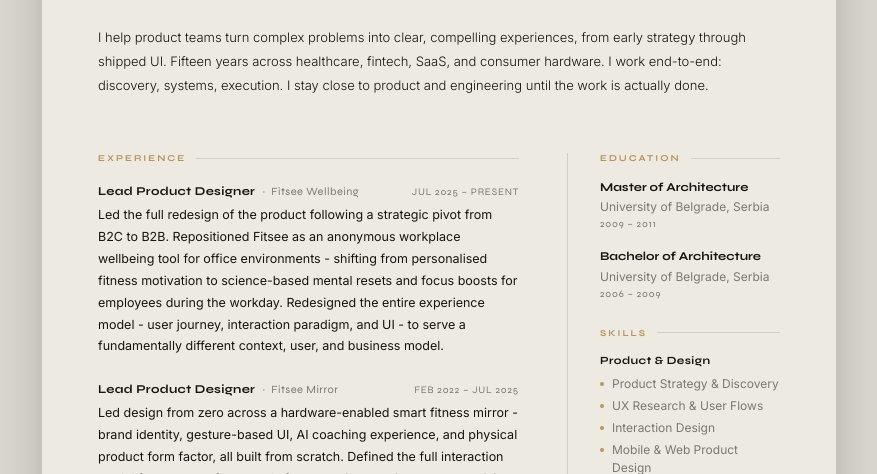
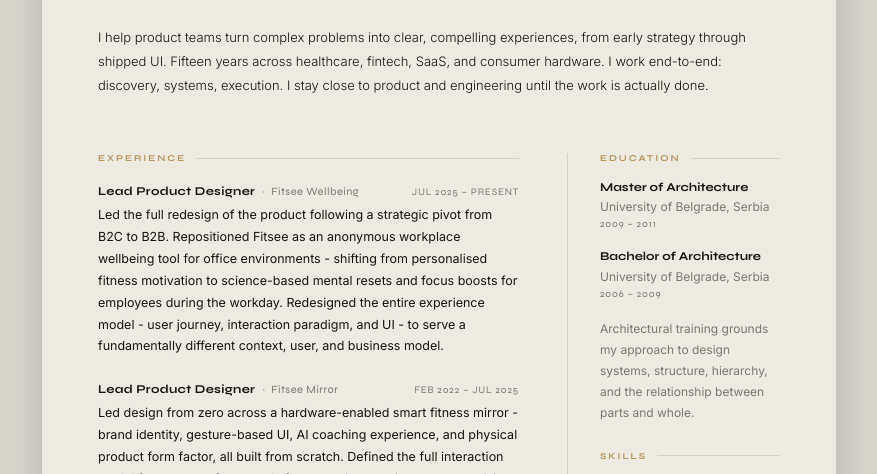
Before and after one commit to jovanmladenovic/portfolio, a website: page resume.html in a window 1280 px wide. Shown: the part 295-769 px from the top of the page, without its empty margins (201-1078 px from the left). Drawn offline with Linux system fonts and the light colour scheme.

Commit message:
Add architectural background note to Education section
Co-Authored-By: Claude Sonnet 4.6 <noreply@anthropic.com>

```diff
--- a/resume.html
+++ b/resume.html
@@ -502,6 +502,7 @@
             <div class="edu-school">University of Belgrade, Serbia</div>
             <div class="edu-dates">2006 – 2009</div>
           </div>
+          <p class="exp-body" style="margin-top: 12px; font-size: 12px; color: #7b7970;">Architectural training grounds my approach to design systems, structure, hierarchy, and the relationship between parts and whole.</p>
         </div>
 
         <div class="section">
```
